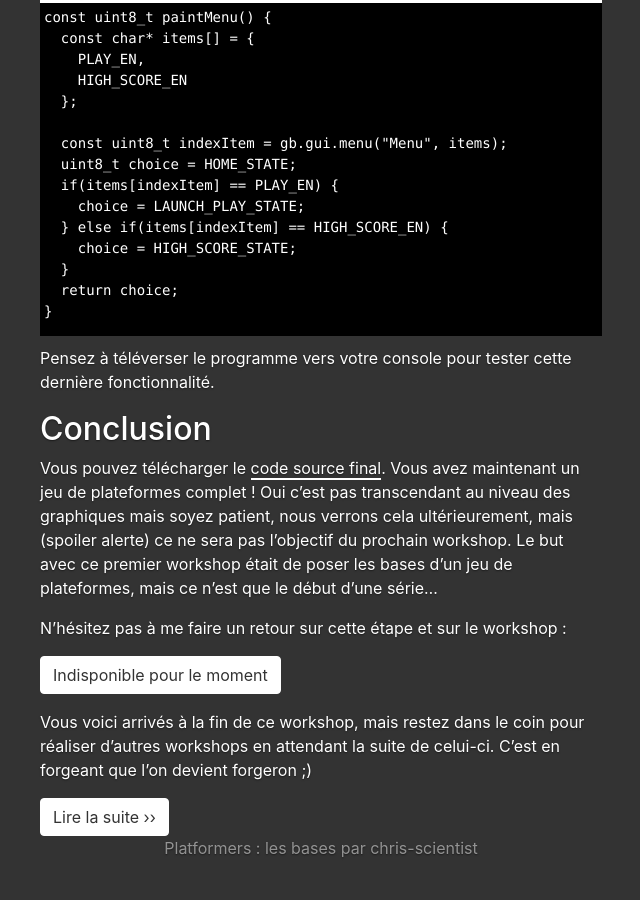
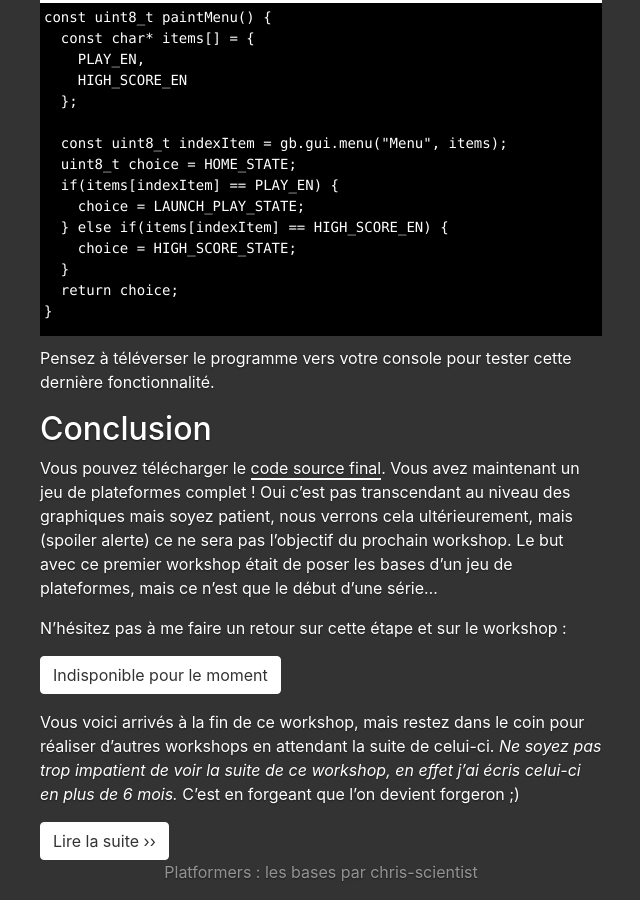
Before and after one commit to chris-scientist/gb-platformer-ws-01, a Jekyll site: the page built from docs/fr/meilleur-score.md, in a window 1280 px wide and 900 px high, scrolled down 18574 px. Shown: the whole window, without its empty margins (319-959 px from the left). Built offline with Jekyll 4.4.1, drawn with Linux system fonts in a browser that asks for light colours; before the commit the page ends 19450 px from its top, so only the background shows below that.

Commit message:
Update E6 [FR] maj conclusion

```diff
--- a/docs/fr/meilleur-score.md
+++ b/docs/fr/meilleur-score.md
@@ -891,5 +891,5 @@ N'hésitez pas à me faire un retour sur cette étape et sur le workshop :
 
 {% include react-btn.html %}
 
-Vous voici arrivés à la fin de ce workshop, mais restez dans le coin pour réaliser d'autres workshops en attendant la suite de celui-ci.
+Vous voici arrivés à la fin de ce workshop, mais restez dans le coin pour réaliser d'autres workshops en attendant la suite de celui-ci. *Ne soyez pas trop impatient de voir la suite de ce workshop, en effet j'ai écris celui-ci en plus de 6 mois.*
 C'est en forgeant que l'on devient forgeron ;)
```
